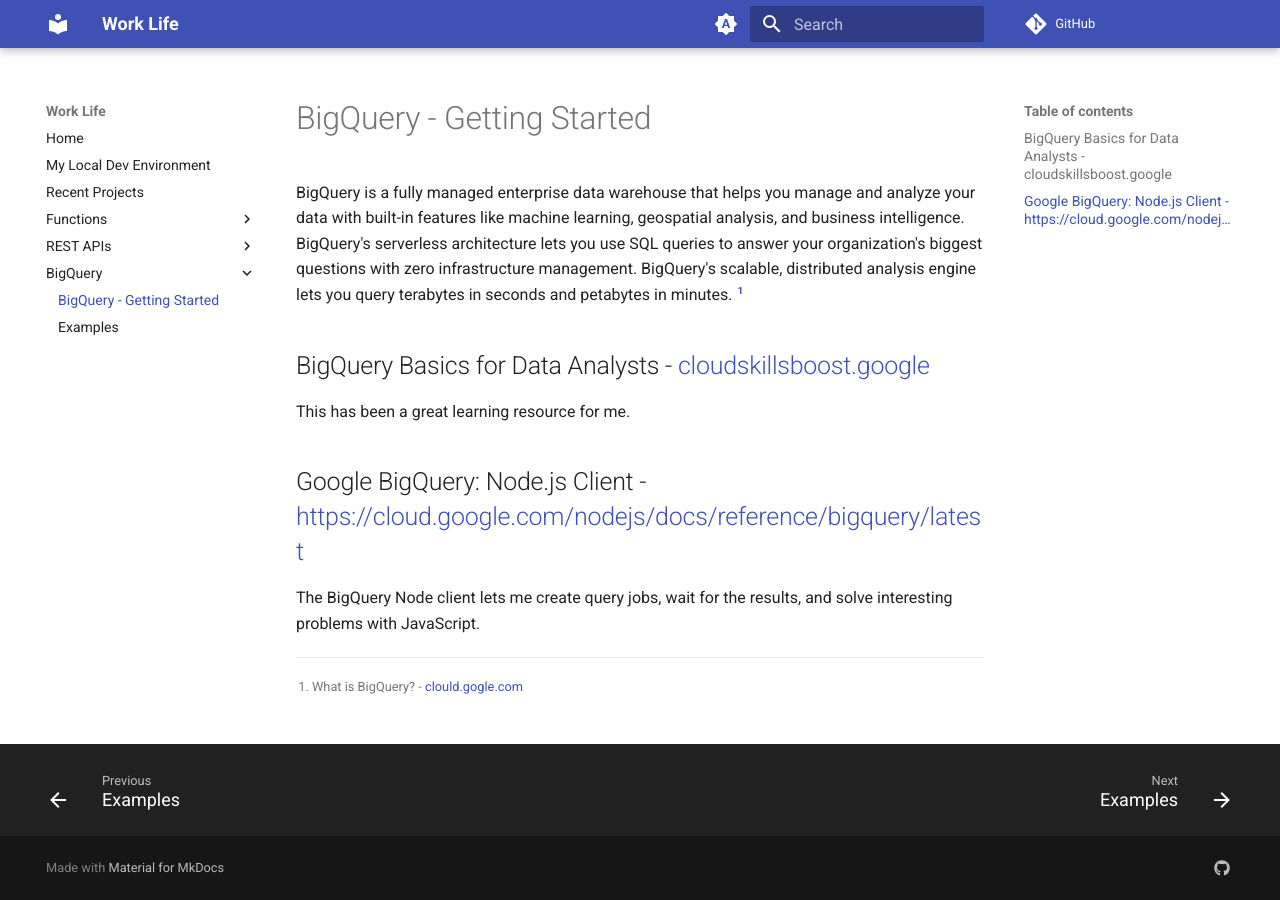
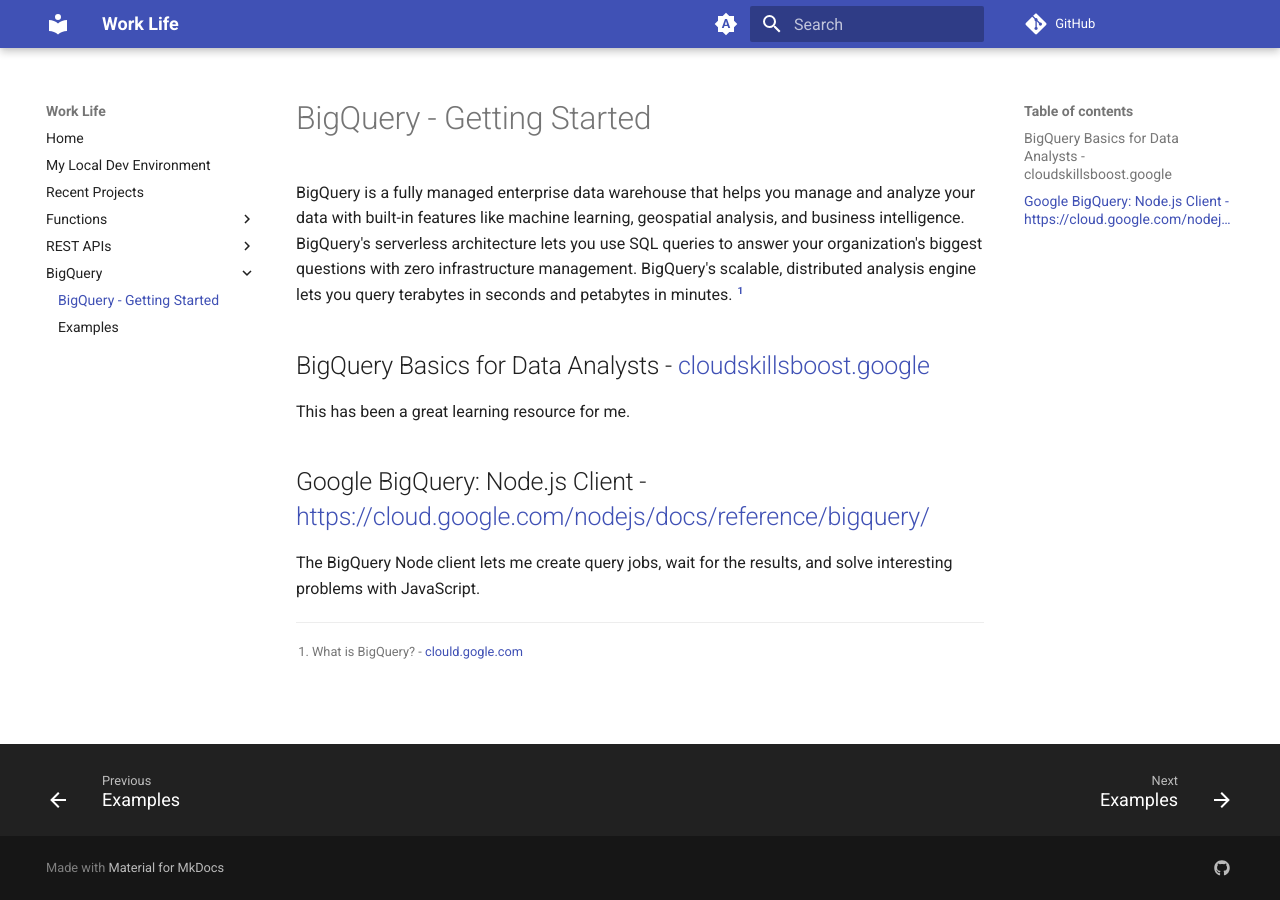
Before and after one commit to mshuber1981/work-life, an MkDocs documentation site: the page built from docs/bigquery/index.md, in a window 1280 px wide. Built offline with MkDocs 1.6.1 and Material for MkDocs 9.7.7, drawn with Linux system fonts in a browser that asks for light colours; comment, search, counter and statistics services are not loaded; some of the changed lines change nothing that is shown.

Commit message:
Trimming long url

```diff
--- a/docs/bigquery/index.md
+++ b/docs/bigquery/index.md
@@ -6,7 +6,7 @@
 
 This has been a great learning resource for me.
 
-## Google BigQuery: Node.js Client - [https://cloud.google.com/nodejs/docs/reference/bigquery/latest](https://cloud.google.com/nodejs/docs/reference/bigquery/latest)
+## Google BigQuery: Node.js Client - [https://cloud.google.com/nodejs/docs/reference/bigquery/](https://cloud.google.com/nodejs/docs/reference/bigquery/latest)
 
 The BigQuery Node client lets me create query jobs, wait for the results, and solve interesting problems with JavaScript.
 
```
